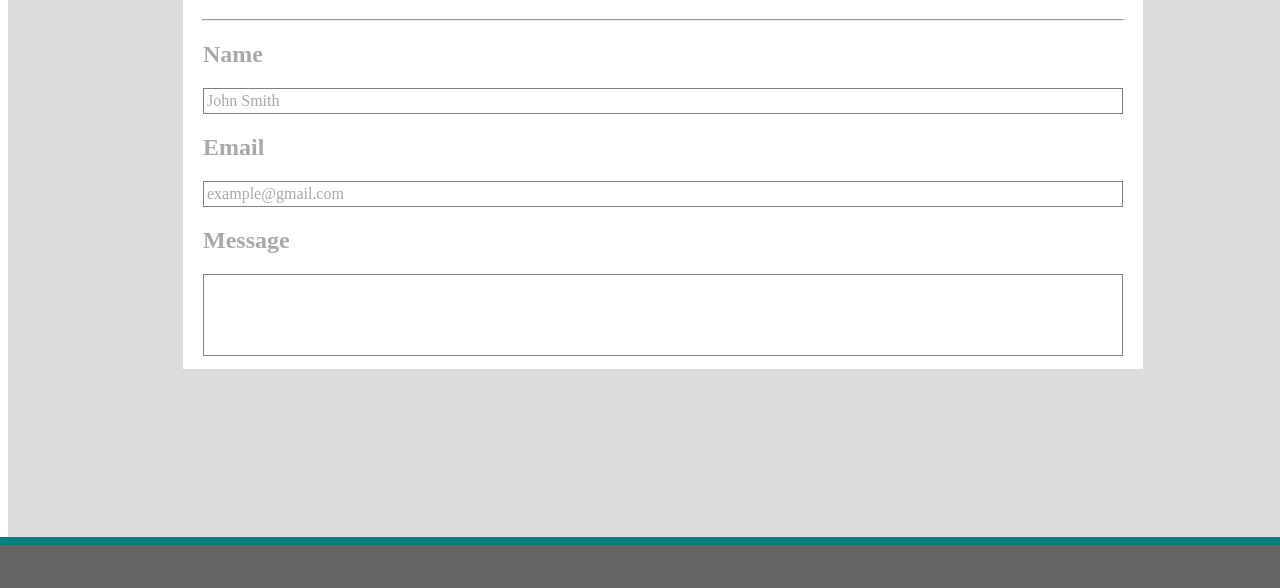
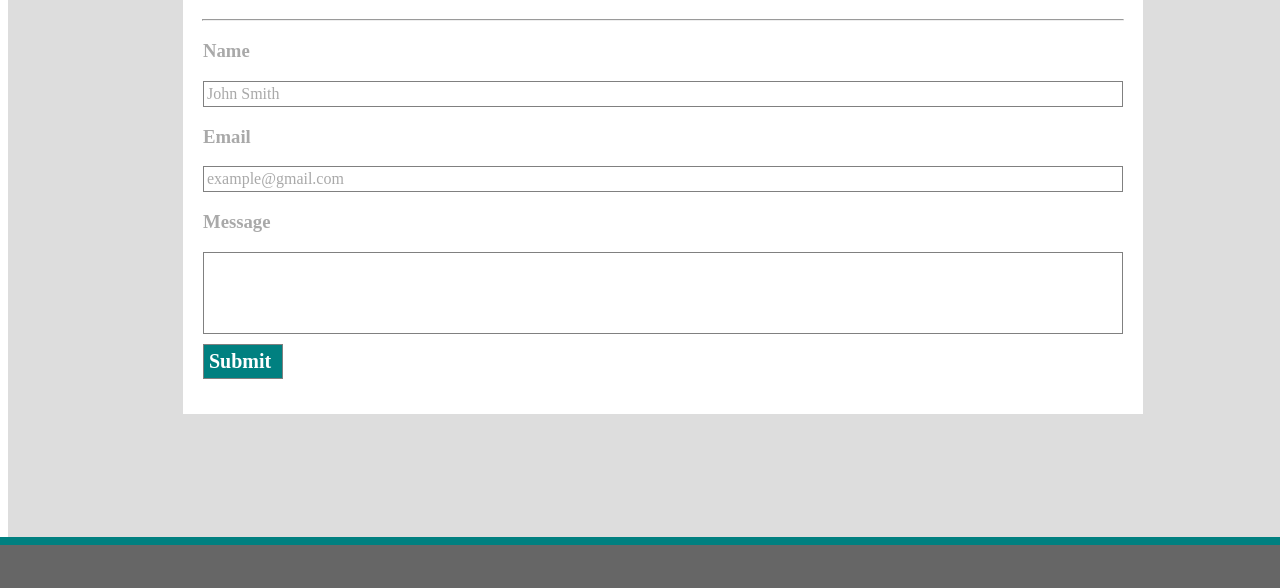
Before and after one commit to TFly33/Basic-Portfolio, a plain HTML site: page contact.html in a window 1280 px wide. Shown: the part 174-762 px from the top of the page. Drawn offline with Linux system fonts and the light colour scheme.

Commit message:
added the Submit button to the contact page.

```diff
--- a/assets/css/style.css
+++ b/assets/css/style.css
@@ -166,5 +166,26 @@ padding: 3px;
 {
 padding:40px;
 
+}
+
+.extrawhite
+{
+width: 960px;
+height: 70px;
+background-color: white;
+margin-left: -20px;
+margin-top: -15px;
+
 
 }
+.submit
+{
+font-size: 20px;
+padding: 5px;
+margin-left: 20px;
+margin-right: 860px;
+margin-top: 25px;
+color:white;
+background-color: teal;
+
+}
--- a/contact.html
+++ b/contact.html
@@ -25,10 +25,10 @@
   </div>
       </header>
 
-<div class= "container">
+<div class= "container specialcontainer">
   <!--I'm going to make a container to include the "box" in.
     This will allow gray space behind everything.
-    The container goes below the header section-->
+    The container goes below the header section. Special container for the contact page. -->
 
   <div class= "box">
         <h1 class= "contacttext"> Contact </h1>
@@ -39,31 +39,38 @@
               <hr/>
       <!--Gray line ends here. Can now add contact forms. -->
                 <div class= "form">
-                 <h2 class= "name">
+                 <h3 class= "name">
                      Name
-                 </h2>
+                 </h3>
                  <!-- Going to add a text box-->
                     <div class="boxed johnsmith">
                         John Smith
                       </div>
-                  <h2 class= "email">
+                  <h3 class= "email">
                       Email
-                  </h2>
+                  </h3>
                   <!--This is the box for the email submission-->
                         <div class= "boxed example">
                             example@gmail.com
                         </div>
-                  <h2 class= " message">
+                  <h3 class= " message">
                       Message
-                  </h2>
+                  </h3>
+                  <!--Space for the Message in a submittion box. -->
                         <div class= "boxed hidden">
 
 
                         </div>
-                <!--This is the box for the message. Needs to be larger. Going to leave blank space instead of text. -->
-                        <div class="submission">
+                        <h3>
+                <!--This is the submit button. I'm going to treat it similarly with the "boxed method" rather than using someone else's css-->
+                        <div class="extrawhite">
+
+                        <h3 class="boxed submit">
+                        Submit
+                        </h3>
 
                         </div>
+
                 </div>
             </div>
   </div>
```
